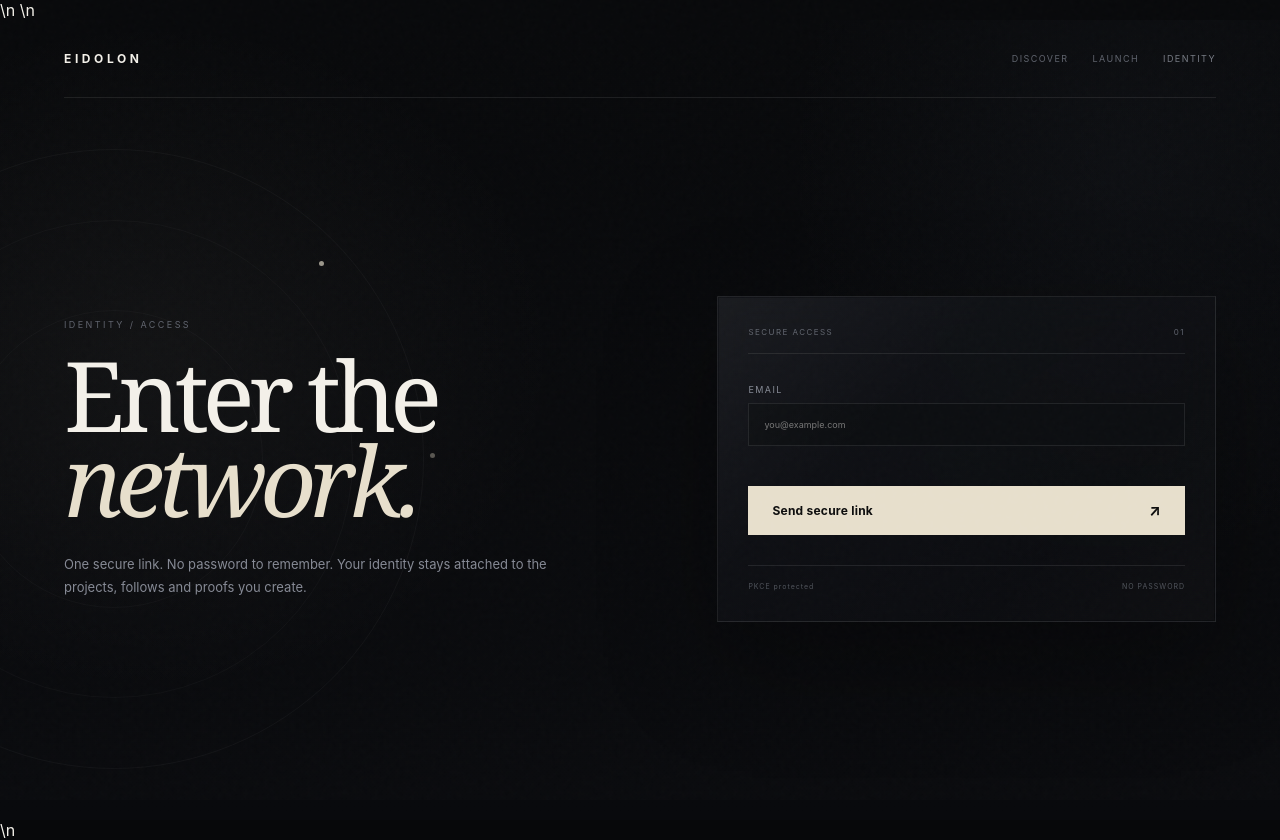
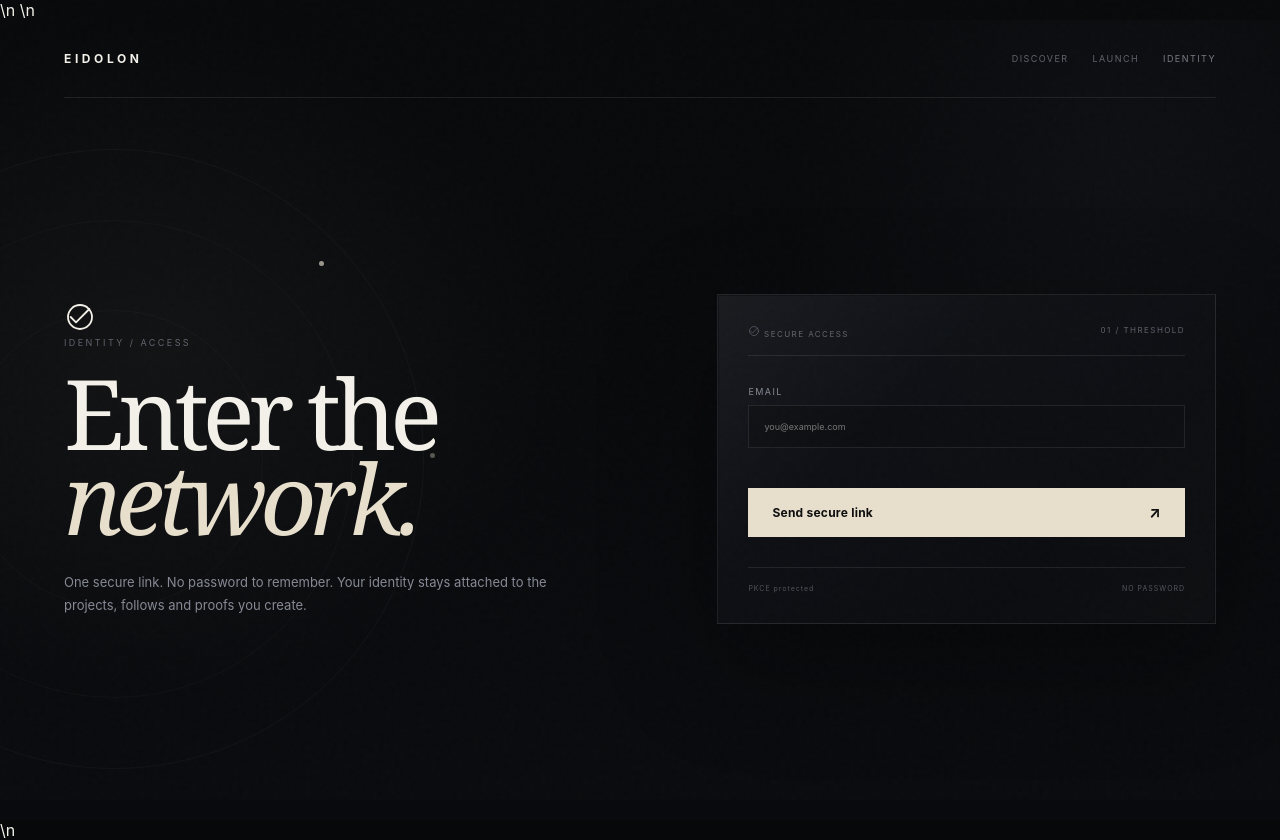
Before and after one commit to saalax4721x-coder/EIDOLON, a Next.js app: page /auth in a window 1280 px wide. Built offline with nearby package versions, Linux system fonts and the light colour scheme.

Commit message:
feat: deepen internal surface identities

```diff
--- a/app/auth/page.tsx
+++ b/app/auth/page.tsx
@@ -1,6 +1,7 @@
 "use client";
 
 import { FormEvent, useState } from "react";
+import { EidolonIcon } from "@/components/eidolon-icon";
 
 export default function AuthPage() {
   const [email, setEmail] = useState("");
@@ -42,13 +43,13 @@ export default function AuthPage() {
       </header>
       <section className="identity-stage">
         <div className="identity-orbit" aria-hidden="true"><span/><span/><span/></div>
-        <div className="identity-copy">
+        <div className="identity-copy"><div className="threshold-mark"><EidolonIcon name="verified" size={32} /></div>
           <div className="eyebrow">IDENTITY / ACCESS</div>
           <h1>Enter the<br/><em>network.</em></h1>
           <p>One secure link. No password to remember. Your identity stays attached to the projects, follows and proofs you create.</p>
         </div>
         <div className="identity-card">
-          <div className="identity-card-top"><span>SECURE ACCESS</span><span>01</span></div>
+          <div className="identity-card-top"><span><EidolonIcon name="verified" size={12} /> SECURE ACCESS</span><span>01 / THRESHOLD</span></div>
           {sent ? (
             <div className="identity-sent">
               <div className="signal-ring">✓</div>
```
